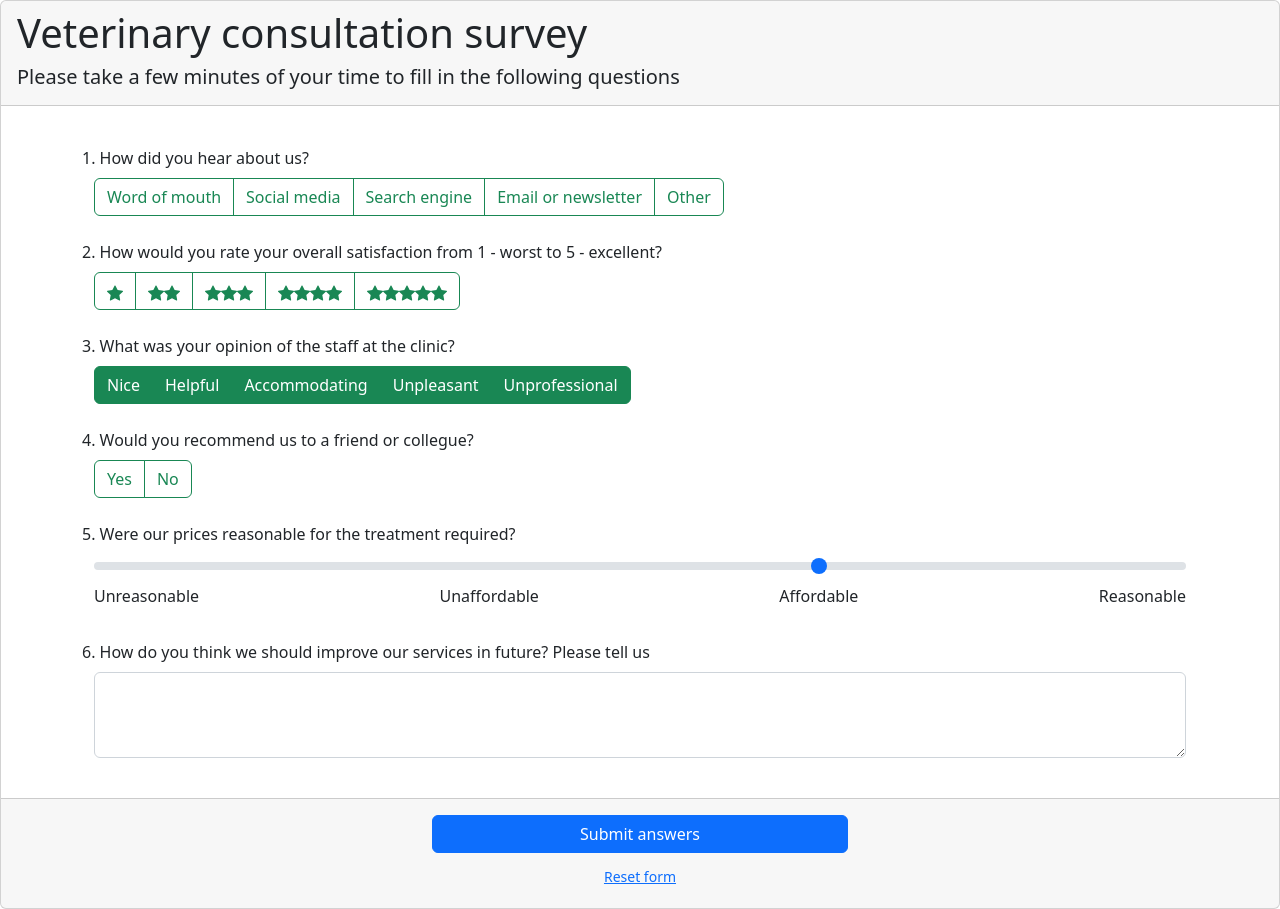
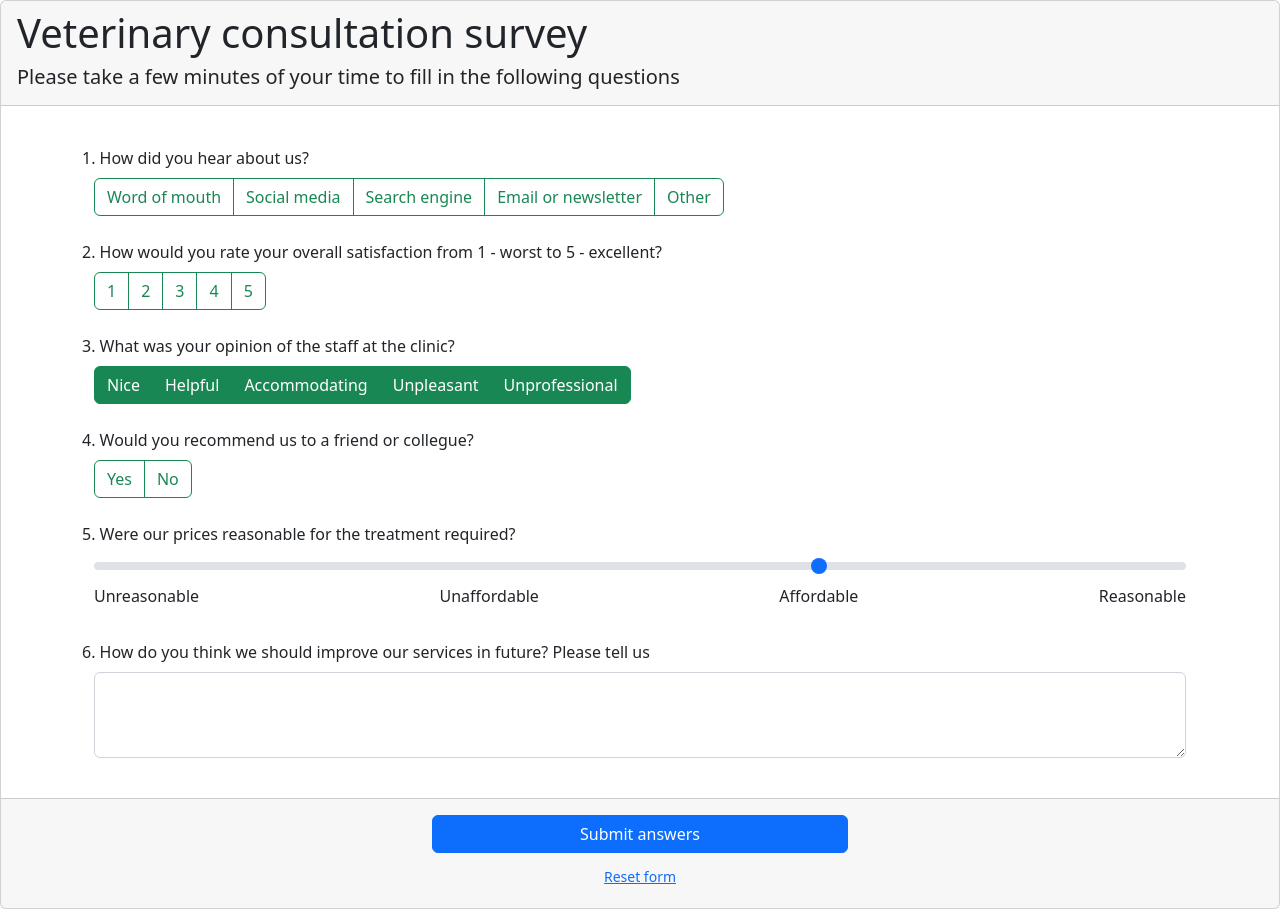
Before and after one commit to alecla/vet-survey, a React (Vite) app: page / in a window 1280 px wide. Built offline with nearby package versions, Linux system fonts and the light colour scheme.

Commit message:
remove star
remove star

```diff
--- a/src/App.tsx
+++ b/src/App.tsx
@@ -117,14 +117,14 @@ const renderFormConfirmation = (form: Form): JSX.Element => {
 		<Alert variant='success'>
 			{Object.entries(form).map(([key, value]) => {
 				const getLabelForKey = formData.find((group) => group.name === key)?.label ?? '';
-				const getLabelFromValue = formData.find((question) => question.name === key);
-				const formattedValue =
-					getLabelFromValue?.fields?.find((field: {[key: string]: string}) => field.value === value)?.label ??
-					'Not answered';
+				const getLabelFromValueObj = formData.find((question) => question.name === key);
+				const formattedValue: string =
+					getLabelFromValueObj?.fields?.filter((field: {[key: string]: string}) => field.value === value || value.includes(field.value)).map((field: {[key: string]: string}) => field.label).join(', ') ||
+					value;
 				return (
 					<div key={getLabelForKey}>
 						<p>{getLabelForKey}</p>
-						<p>{formattedValue}</p>
+						<p>{formattedValue || 'Not answered'}</p>
 						<hr />
 					</div>
 				);
--- a/src/form-data.tsx
+++ b/src/form-data.tsx
@@ -44,23 +44,23 @@ export default [
     order: 2,
     fields: [
       {
-        label: renderStarIcon(1),
+        label: '1',
         value: '1'
       },
       {
-        label: renderStarIcon(2),
+        label: '2',
         value: '2'
       },
       {
-        label: renderStarIcon(3),
+        label: '3',
         value: '3'
       },
       {
-        label: renderStarIcon(4),
+        label: '4',
         value: '4'
       },
       {
-        label: renderStarIcon(5),
+        label: '5',
         value: '5'
       }
     ]
--- a/src/utils.tsx
+++ /dev/null
@@ -1,21 +0,0 @@
-export const renderStarIcon = (quantity: number): JSX.Element[] => {
-  return Array.from(new Array(quantity)).map((_, index) => {
-    return (
-      <svg
-        key={index}
-        xmlns="http://www.w3.org/2000/svg"
-        width="16"
-        height="16"
-        fill="currentColor"
-        className="bi bi-star-fill"
-        viewBox="0 0 16 16"
-        aria-describedby="my-title my-description"
-        role="img"
-      >
-        <title id="my-title">Star</title>
-        <desc id="my-description">The shape of a star</desc>
-        <path d="M3.612 15.443c-.386.198-.824-.149-.746-.592l.83-4.73L.173 6.765c-.329-.314-.158-.888.283-.95l4.898-.696L7.538.792c.197-.39.73-.39.927 0l2.184 4.327 4.898.696c.441.062.612.636.282.95l-3.522 3.356.83 4.73c.078.443-.36.79-.746.592L8 13.187l-4.389 2.256z" />
-      </svg>
-    );
-  });
-};
```
